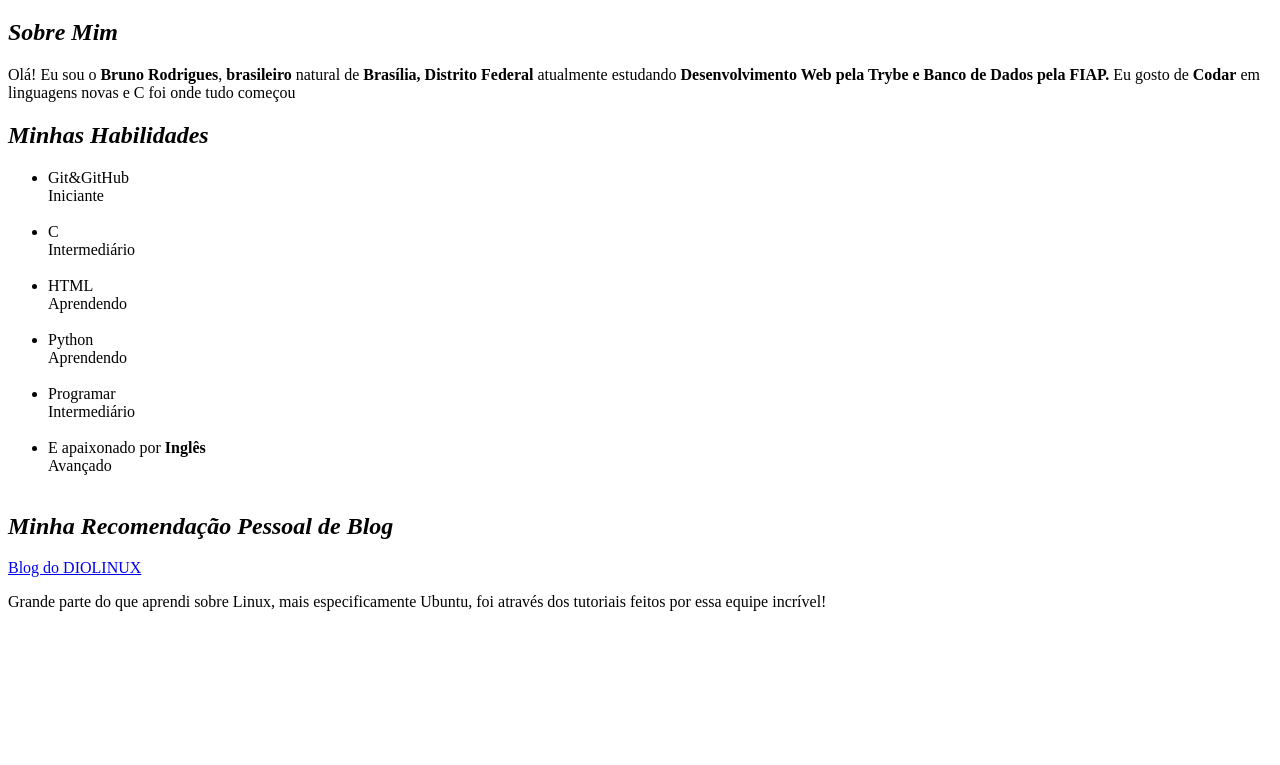
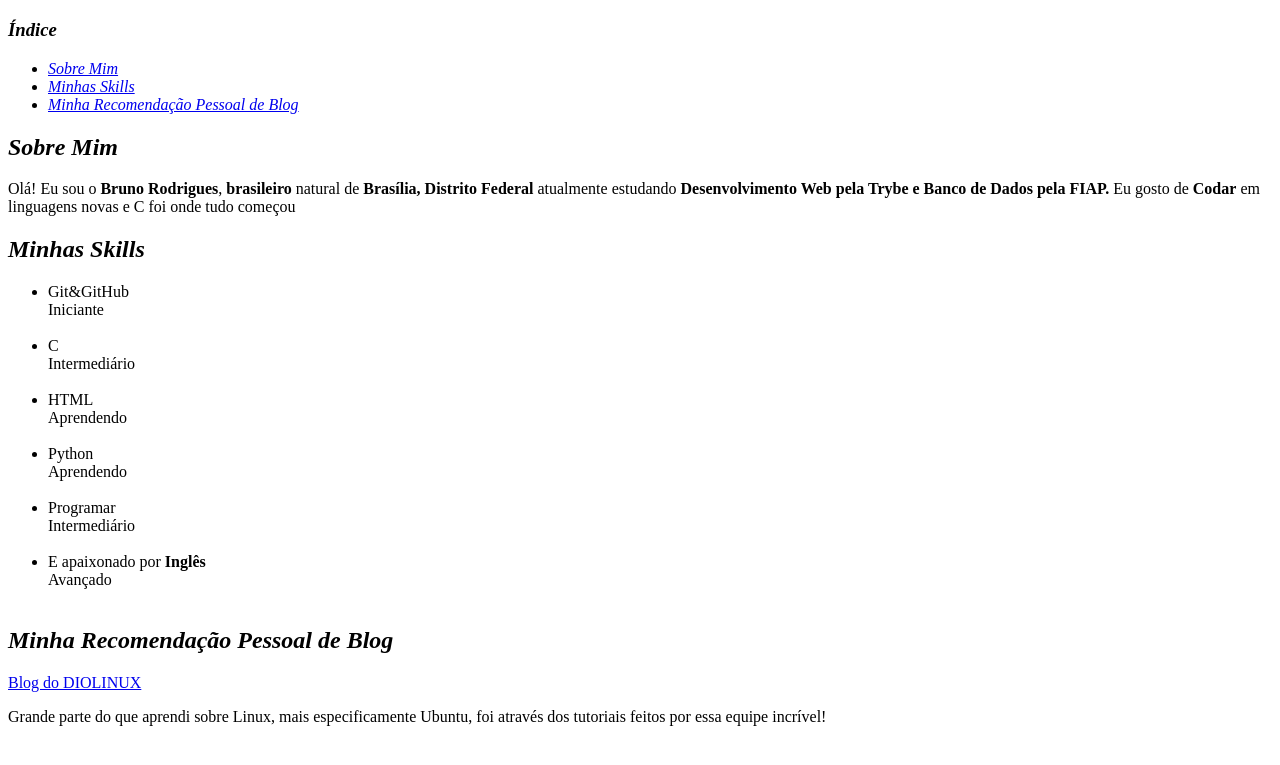
Before and after one commit to brunoeheurod/brunoeheurod.github.io, a plain HTML site: page index.html in a window 1280 px wide. Shown: the part 87-852 px from the top of the page. Drawn offline with Linux system fonts and the light colour scheme.

Commit message:
Criaçao do Indice

```diff
--- a/index.html
+++ b/index.html
@@ -7,8 +7,18 @@
   <title>BrunoRodrigues</title>
 </head>
 <body>
-  <a name="Perfil">  <img  src="" alt="Bruno Rodrigues"> </a>
+  <a id="Perfil">  <img  src="" alt="Bruno Rodrigues"> </a>
   <h1>Bruno Emanuel Heusi Rodrigues</h1>
+
+  <h3><em>Índice</em> </h3>
+  <ul>
+    <li><a href="#s1"><em>Sobre Mim</em></a></li>
+    <li><a href="#s2"><em>Minhas Skills</em></a></li>
+    <li><a href="#s3"><em>Minha Recomendação Pessoal de Blog</em></a></li>
+
+  </ul>
+
+  <a id="s1">
   <h2><em>Sobre Mim </em> </h2>
   <p>Olá! Eu sou o
     <strong>Bruno Rodrigues</strong>,
@@ -20,7 +30,8 @@
     Eu gosto de
     <strong>Codar</strong> em linguagens novas e C foi onde tudo começou
   </p>
-  <h2><em>Minhas Habilidades</em> </h2>
+  <a id="s2">
+  <h2><em>Minhas Skills</em> </h2>
   <ul>
     <li>Git&GitHub
       <br>Iniciante<br><br>
@@ -43,7 +54,7 @@
       <br>Avançado<br><br>
       </li>
   </ul>
-
+  <a id="s3">
   <h2><em>Minha Recomendação Pessoal de Blog</em> </h2>
   <a href="https://diolinux.com.br/tag/blog" target="_blank">Blog do DIOLINUX</a>
   <p>Grande parte do que aprendi sobre Linux,
```
